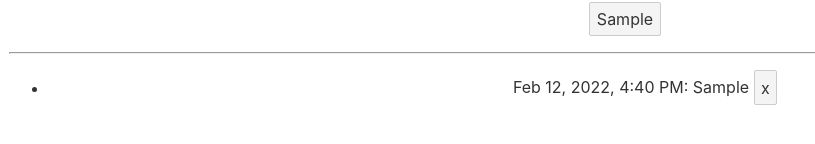
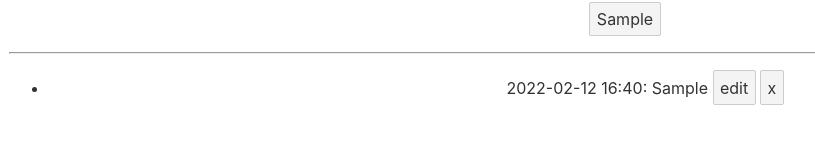
Before and after one commit to chop-suey/time-split, a Svelte app: page / in a window 1280 px wide. Both pictures are taken after typing "Sample" into the empty fields and a click on the button "Add". Shown: the part 228-372 px from the top of the page, without its empty margins (15-830 px from the left). Built offline with nearby package versions, Linux system fonts and the light colour scheme.

Commit message:
Use own model for datetime

```diff
--- a/src/components/Splitter.svelte
+++ b/src/components/Splitter.svelte
@@ -1,16 +1,16 @@
 <script lang="ts">
 import { timeSplitService } from "../service/time-split-service";
-    let value = '';
+    let tag = '';
 
     function onSubmit(event: Event): void {
 		event.preventDefault();
-        timeSplitService.newSplit(value);
-		value = '';
+        timeSplitService.newSplit(tag);
+		tag = '';
 	}
 </script>
 
 <form on:submit="{onSubmit}">
-    <input id="tag" type="text" bind:value>
+    <input id="tag" type="text" bind:value={tag}>
     <button type="submit">
         Add
     </button>
--- a/src/components/TimeSplit.svelte
+++ b/src/components/TimeSplit.svelte
@@ -1,20 +1,24 @@
 <script lang="ts">
+import type { Datetime } from "../model/datetime";
+
 import type { Timesplit } from "../model/timesplit";
 import { timeSplitService } from "../service/time-split-service";
 
     export let split: Timesplit;
-    export let end: Date = null;
+    export let end: Datetime = null;
 
-    const dateFormat = Intl.DateTimeFormat([], { dateStyle: 'medium', timeStyle: 'short' });
+    let editMode = false;
 
-    $: dateText = dateFormat.format(split.datetime);
+    $: dateText = split.datetime.getDateText();
+    $: timeText = split.datetime.getTimeText();
+
     $: duration = calculateDurationHours(split, end);
 
-    function calculateDurationHours({ datetime: from }: Timesplit, to: Date): string {
+    function calculateDurationHours({ datetime: from }: Timesplit, to: Datetime): string {
         if (!from || !to) {
             return null;
         }
-        const delta = to.getTime() - from.getTime();
+        const delta = to.toDateUtc().getTime() - from.toDateUtc().getTime();
         return (delta / 3_600_000).toFixed(2);
     }
 
@@ -23,4 +27,14 @@ import { timeSplitService } from "../service/time-split-service";
     }
 </script>
 
-<span>{ dateText }: {split.tag} {#if !!duration}&rarr; {duration} h{/if}</span><button on:click="{deleteSplit}">x</button>
+<span>
+    { dateText }
+    {#if editMode}
+        <input type="time" value="{timeText}">: { split.tag } {#if !!duration}&rarr; {duration} h{/if}
+        <button on:click="{ () => editMode = false }">save</button>
+    {:else }
+        {timeText}: { split.tag } {#if !!duration}&rarr; {duration} h{/if}
+        <button on:click="{ () => editMode = true }">edit</button>
+    {/if}
+    <button on:click="{deleteSplit}">x</button>
+</span>
--- a/src/components/TimeSplits.svelte
+++ b/src/components/TimeSplits.svelte
@@ -1,17 +1,14 @@
 <script lang="ts">
 import { derived } from "svelte/store";
+import type { Datetime } from "../model/datetime";
 import type { Timesplit } from "../model/timesplit";
 
 import { timeSplitService } from "../service/time-split-service";
 import TimeSplit from "./TimeSplit.svelte";
 
-let timeSplits = [];
-
-timeSplitService.getSplits().subscribe(splits => timeSplits = splits);
-
 const matchedSplits = derived(timeSplitService.getSplits(), matchSplits);
 
-function matchSplits(splits: Timesplit[]): {split: Timesplit, end: Date }[] {
+function matchSplits(splits: Timesplit[]): {split: Timesplit, end: Datetime }[] {
     return splits.reduceRight((acc, split, idx, arr) => {
         const end = idx > 0
             ? arr[idx - 1].datetime
--- /dev/null
+++ b/src/model/datetime.ts
@@ -0,0 +1,52 @@
+export class Datetime {
+    public static fromDate(date: Date): Datetime {
+        return new Datetime(
+            date.getFullYear(),
+            date.getMonth() + 1,
+            date.getDate(),
+            date.getHours(),
+            date.getMinutes()
+        )
+    }
+
+    public static fromArray([year, month, day, hour, minute]: number[]): Datetime {
+        return new Datetime(year, month, day, hour, minute);
+    }
+
+    constructor(
+        public readonly year: number,
+        public readonly month: number,
+        public readonly day: number,
+        public readonly hour: number,
+        public readonly minute: number
+    ) {}
+
+    withTime(hours: number, minutes: number): Datetime {
+        return new Datetime(this.year, this.month, this.day, hours, minutes);
+    }
+
+    getDateText(): string {
+        const year = this.padStart(this.year, 4);
+        const month = this.padStart(this.month, 2);
+        const day = this.padStart(this.day, 2);
+        return `${year}-${month}-${day}`;
+    }
+
+    getTimeText(): string {
+        const hour = this.padStart(this.hour, 2);
+        const minute = this.padStart(this.minute, 2);
+        return `${hour}:${minute}`;
+    }
+
+    asArray(): number[] {
+        return [ this.year, this.month, this.day, this.hour, this.minute ];
+    }
+
+    toDateUtc(): Date {
+        return new Date(Date.UTC(this.year, this.month - 1, this.day, this.hour, this.minute));
+    }
+
+    private padStart(value: number, maxLength: number): string {
+        return value.toString().padStart(maxLength, '0');
+    }
+}
--- a/src/model/timesplit.ts
+++ b/src/model/timesplit.ts
@@ -1,5 +1,7 @@
+import type { Datetime } from "./datetime";
+
 export interface Timesplit {
     id: number;
-    datetime: Date;
+    datetime: Datetime;
     tag: string;
 }
--- a/src/service/time-split-service.ts
+++ b/src/service/time-split-service.ts
@@ -1,4 +1,5 @@
 import { derived, Readable, Writable, writable } from "svelte/store";
+import { Datetime } from "../model/datetime";
 import type { Timesplit } from "../model/timesplit";
 
 const LOCAL_STORAGE_KEY = 'time-splits';
@@ -13,7 +14,7 @@ const recentTagsStore = derived(splitsStore, splits => getRecentTagsFromSplits(s
 
 export const timeSplitService = {
     newSplit(tag: string): void {
-        splitsStore.update(splits => [ { id: nextId++, datetime: new Date(), tag }, ...splits ]);
+        splitsStore.update(splits => [ { id: nextId++, datetime: Datetime.fromDate(new Date()), tag }, ...splits ]);
     },
 
     deleteSplit({ id }: Timesplit): void {
@@ -39,21 +40,21 @@ function getTimeSplitsFromStorage(): Timesplit[] {
 function parseStoredValue(value: string): Timesplit[] {
     const parsed = JSON.parse(value);
     const splits = Array.isArray(parsed)
-        ? parsed.map((split, index) => ({ id: index, datetime: new Date(split[0]), tag: split[1] }))
+        ? parsed.map((split, index) => ({ id: index, datetime: Datetime.fromArray(split[0]), tag: split[1] }))
         : [];
     nextId = splits.length;
     return splits;
 }
 
 function storeTimeSplits(splits: Timesplit[]): void {
-    const value = splits.map(split => [split.datetime.getTime(), split.tag]);
+    const value = splits.map(split => [split.datetime.asArray(), split.tag]);
     localStorage.setItem(LOCAL_STORAGE_KEY, JSON.stringify(value));
 }
 
 
 function getRecentTagsFromSplits(splits: Timesplit[], n: number): string[] {
     return splits
-        .sort((a, b) => b.datetime.getTime() - a.datetime.getTime())
+        .sort((a, b) => b.datetime.toDateUtc().getTime() - a.datetime.toDateUtc().getTime())
         .map(split => split.tag)
         .reduce((tags, curr) => tags.includes(curr) ? tags : [ ...tags, curr ], [])
         .slice(0, n);
```
